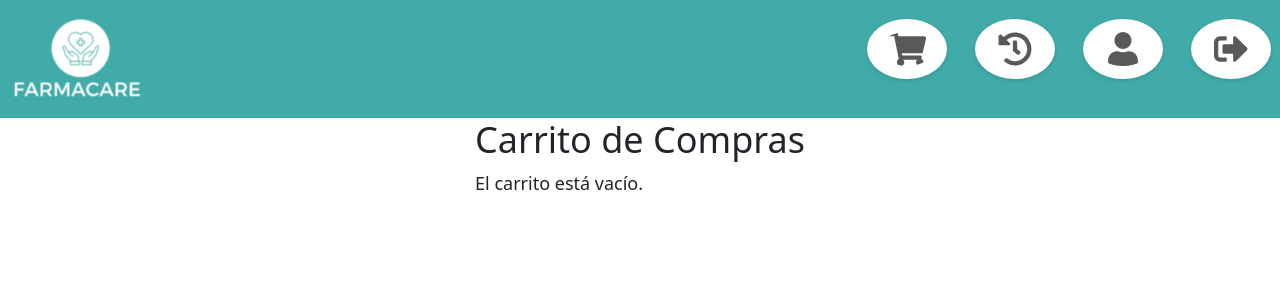
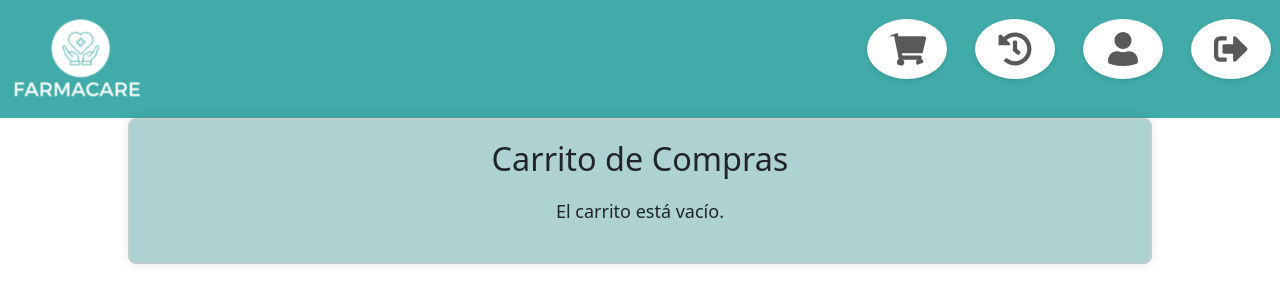
Before and after one commit to pedrogasparini/Farmacare-app, a React (Vite) app in the folder farmacare/: page /cart in a window 1280 px wide. Shown: the top 302 px of the page. Built offline with nearby package versions, Linux system fonts and the light colour scheme; a web font is replaced by a local one.

Commit message:
Estilos del carrito

```diff
--- a/farmacare/src/components/Cart/Cart.css
+++ b/farmacare/src/components/Cart/Cart.css
@@ -0,0 +1,42 @@
+/* Cart.css */
+
+.cart-container {
+    width: 80%;
+    margin: auto;
+    padding: 20px;
+    border: 1px solid #ccc;
+    border-radius: 8px;
+    background-color: #add2d1;
+    box-shadow: 0 0 10px rgba(0, 0, 0, 0.1);
+}
+
+.cart-container h2 {
+    font-size: 1.8rem;
+    margin-bottom: 20px;
+    text-align: center;
+}
+
+.cart-container p {
+    text-align: center;
+}
+
+.cart-item {
+    margin-bottom: 20px;
+    box-shadow: 0 2px 4px rgba(0, 0, 0, 0.1);
+}
+
+.cart-item .card-body {
+    display: flex;
+    justify-content: space-between;
+    align-items: center;
+}
+
+.cart-item .card-title {
+    font-size: 1.2rem;
+    font-weight: bold;
+}
+
+.cart-item .card-text {
+    font-size: 1rem;
+    color: #6c757d;
+}
--- a/farmacare/src/components/Cart/Cart.jsx
+++ b/farmacare/src/components/Cart/Cart.jsx
@@ -1,3 +1,4 @@
+
 import PropTypes from 'prop-types';
 import { Button, Card } from 'react-bootstrap';
 import { BsTrash } from 'react-icons/bs';
--- a/farmacare/src/components/Home/Home.jsx
+++ b/farmacare/src/components/Home/Home.jsx
@@ -1,9 +1,11 @@
+
 import { useState, useEffect } from 'react';
 import { Navbar, Nav, Form, Button, Card } from 'react-bootstrap';
 import { BsCart4, BsTrash } from 'react-icons/bs';
 import ProductsService from '../../services/products/products';
 import CategoriesService from '../../services/products/categories';
 import Header from '../Header/Header';
+import Cart from '../Cart/Cart';
 import "./Home.css";
 
 const productsList = new ProductsService();
@@ -11,9 +13,10 @@ const categoriesService = new CategoriesService();
 const productsData = productsList.getProducts();
 const categoriesData = categoriesService.getCategories();
 
-const Home = ({ addProductToCart }) => {
+const Home = () => {
     const [productsFiltered, setProductsFiltered] = useState(productsData);
     const [selectedCategory, setSelectedCategory] = useState('all');
+    const [cartItems, setCartItems] = useState([]);
 
     useEffect(() => {
         setProductsFiltered(productsData);
@@ -28,6 +31,16 @@ const Home = ({ addProductToCart }) => {
             const filteredProducts = productsData.filter(product => product.idCategory === categoryId);
             setProductsFiltered(filteredProducts);
         }
+    };
+
+    const addProductToCart = (product) => {
+        setCartItems([...cartItems, product]);
+    };
+
+    const removeFromCart = (index) => {
+        const newCartItems = [...cartItems];
+        newCartItems.splice(index, 1);
+        setCartItems(newCartItems);
     };
 
     const addProductHandler = (newProduct) => {
@@ -65,7 +78,7 @@ const Home = ({ addProductToCart }) => {
 
     return (
         <>
-            <Header />
+            <Header cartItemsCount={cartItems.length} /> {}
             <div className="home-container">
                 <div className="nav-container">
                     <Navbar expand="lg" className="custom-navbar flex-column">
@@ -109,6 +122,9 @@ const Home = ({ addProductToCart }) => {
                         </Card>
                     ))}
                 </div>
+                {cartItems.length > 0 && (
+                    <Cart cartItems={cartItems} removeFromCart={removeFromCart} />
+                )}
             </div>
         </>
     );
```
Lines whose indentation alone changed are shown as unchanged.
